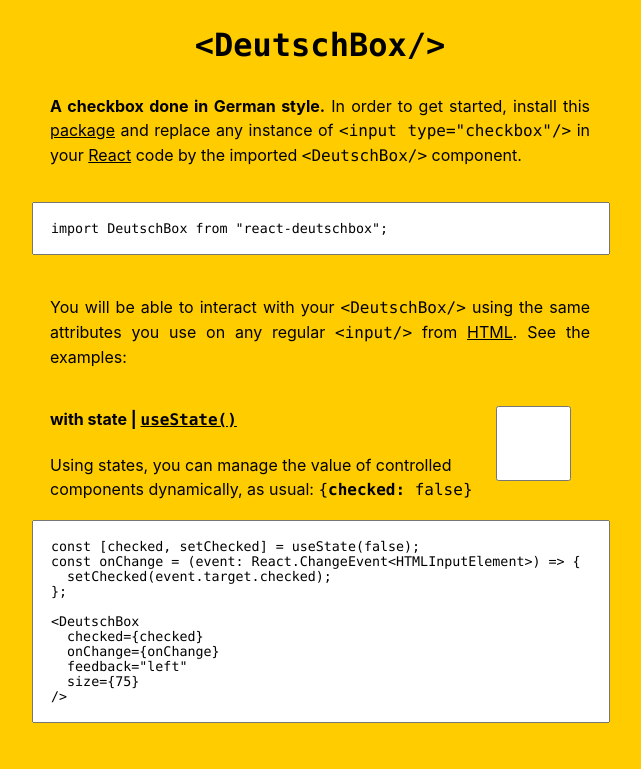
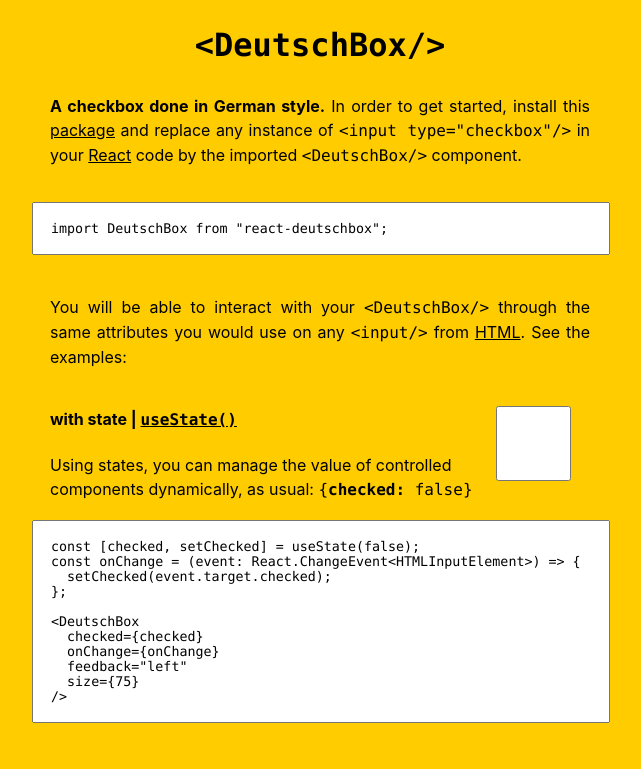
Before and after one commit to fer-nando-machado/react-deutschbox, a React (Vite) app: page / in a window 1280 px wide. Shown: the top 769 px of the page, without its empty margins (320-961 px from the left). Built offline with nearby package versions, Linux system fonts and the light colour scheme.

Commit message:
fixes typo

```diff
--- a/src/App.tsx
+++ b/src/App.tsx
@@ -34,7 +34,7 @@
         />
         <p>
           You will be able to interact with your <code>{`<DeutschBox/>`}</code>{" "}
-          using the same attributes you use on any regular{" "}
+          through the same attributes you would use on any{" "}
           <code>{`<input/>`}</code> from{" "}
           <a href="https://developer.mozilla.org/en-US/docs/Web/HTML/Element/input/checkbox">
             HTML
```
